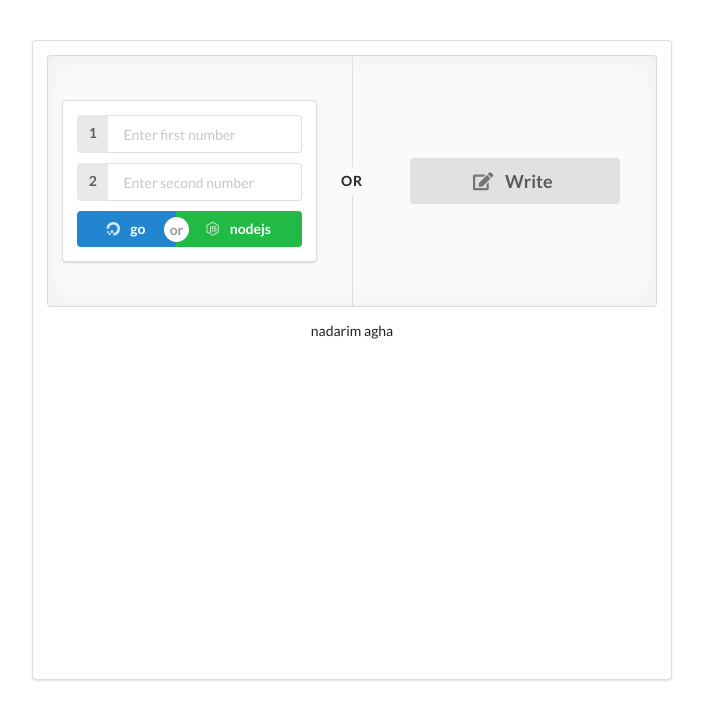
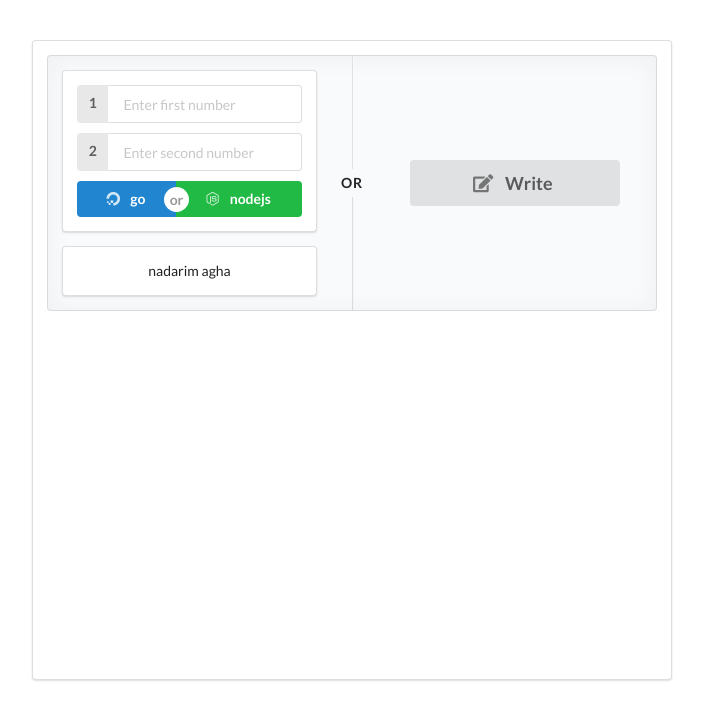
Before and after one commit to shrif-web/Y.E.S-HW1, a plain HTML site: page front/sha256/index.html in a window 1280 px wide. Shown: the whole page, without its empty margins (288-991 px from the left). Drawn offline with nearby package versions, Linux system fonts and the light colour scheme.

Commit message:
changed result format

```diff
--- a/front/sha256/index.html
+++ b/front/sha256/index.html
@@ -71,7 +71,11 @@
                 <div class="ui label">
                   1
                 </div>
-                <input type="text" id="first_input" placeholder="Enter first number" />
+                <input
+                  type="text"
+                  id="first_input"
+                  placeholder="Enter first number"
+                />
               </div>
               <div
                 class="ui fluid labeled input"
@@ -80,7 +84,11 @@
                 <div class="ui label">
                   2
                 </div>
-                <input type="text" id="second_input" placeholder="Enter second number" />
+                <input
+                  type="text"
+                  id="second_input"
+                  placeholder="Enter second number"
+                />
               </div>
               <div class="ui fluid buttons">
                 <div class="ui blue  submit button">
@@ -93,6 +101,9 @@
                   nodejs
                 </div>
               </div>
+            </div>
+            <div class="ui fluid segment" id="result">
+              <p>nadarim agha</p>
             </div>
           </div>
           <div class="middle aligned column">
@@ -107,7 +118,7 @@
         </div>
       </div>
 
-      <p id="result" class="center">nadarim agha</p>
+      <!-- <p id="result" class="center">nadarim agha</p> -->
     </div>
   </body>
 </html>
```
